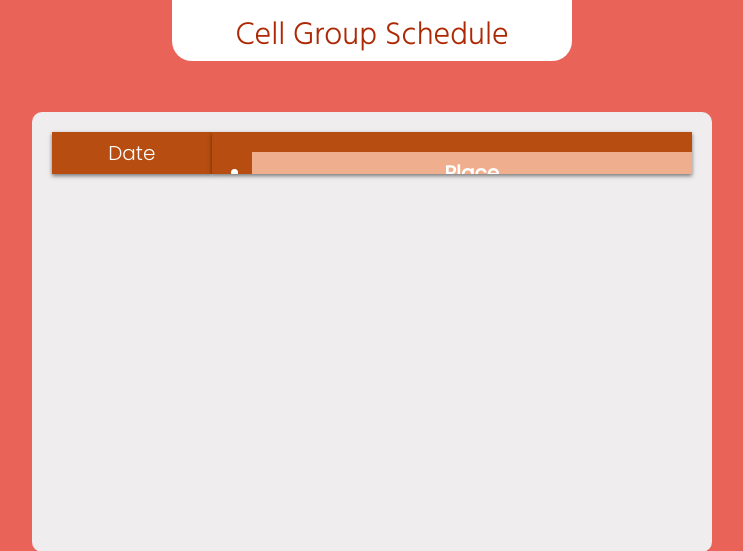
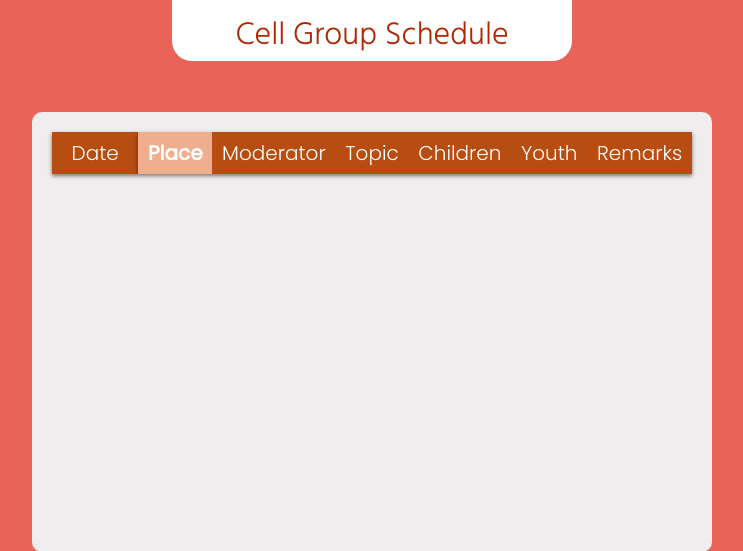
Before and after one commit to pacbac/cgscheduler, a Django app: page / in a window 1280 px wide. Shown: the top 551 px of the page, without its empty margins (268-1011 px from the left). Run offline with Django 3.2, Linux system fonts and the light colour scheme; style sheets or scripts are compiled from the project's sources; some libraries are stand-ins or nearby versions.

Commit message:
Styling update

```diff
--- a/assets/styles/style.scss
+++ b/assets/styles/style.scss
@@ -73,7 +73,23 @@ h1.heading {
     weight: 300;
   }
 
-  .roles & {
+  ul {
+    list-style-type: none;
+    margin: 0;
+    padding: 0;
+
+    > li > div {
+      color: white;
+      height: 100%;
+      cursor: pointer;
+      &:hover {
+        background-color: #d39a7c;
+        font-weight: bold;
+      }
+    }
+  }
+
+  .roles & ul {
     display: flex;
 
     :nth-child(n) {
@@ -118,16 +134,6 @@ h1.heading {
   }
 }
 
-a {
-  text-decoration: none;
-  color: white;
-  height: 100%;
-  &:hover {
-    background-color: #d39a7c;
-    font-weight: bold;
-  }
-}
-
 .selected {
   background-color: #efae8d;
   font-weight: bold;
```
